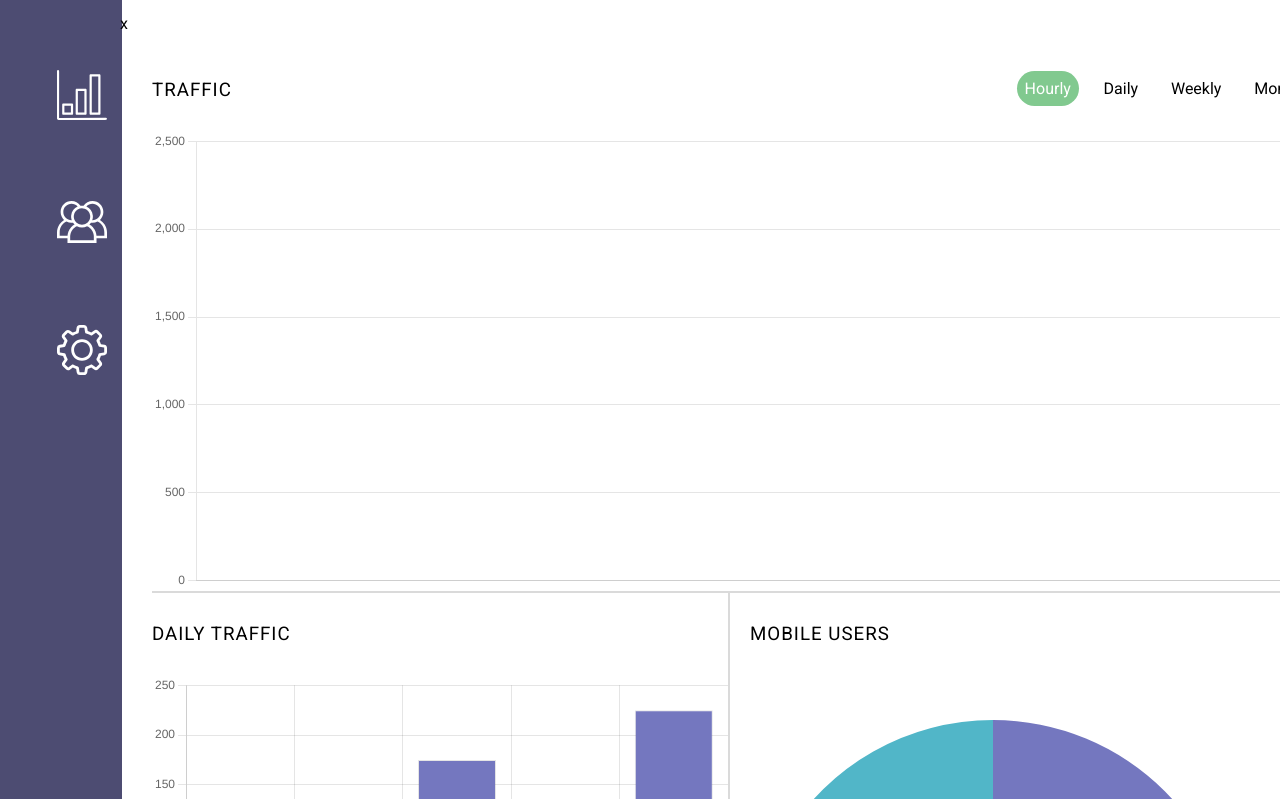
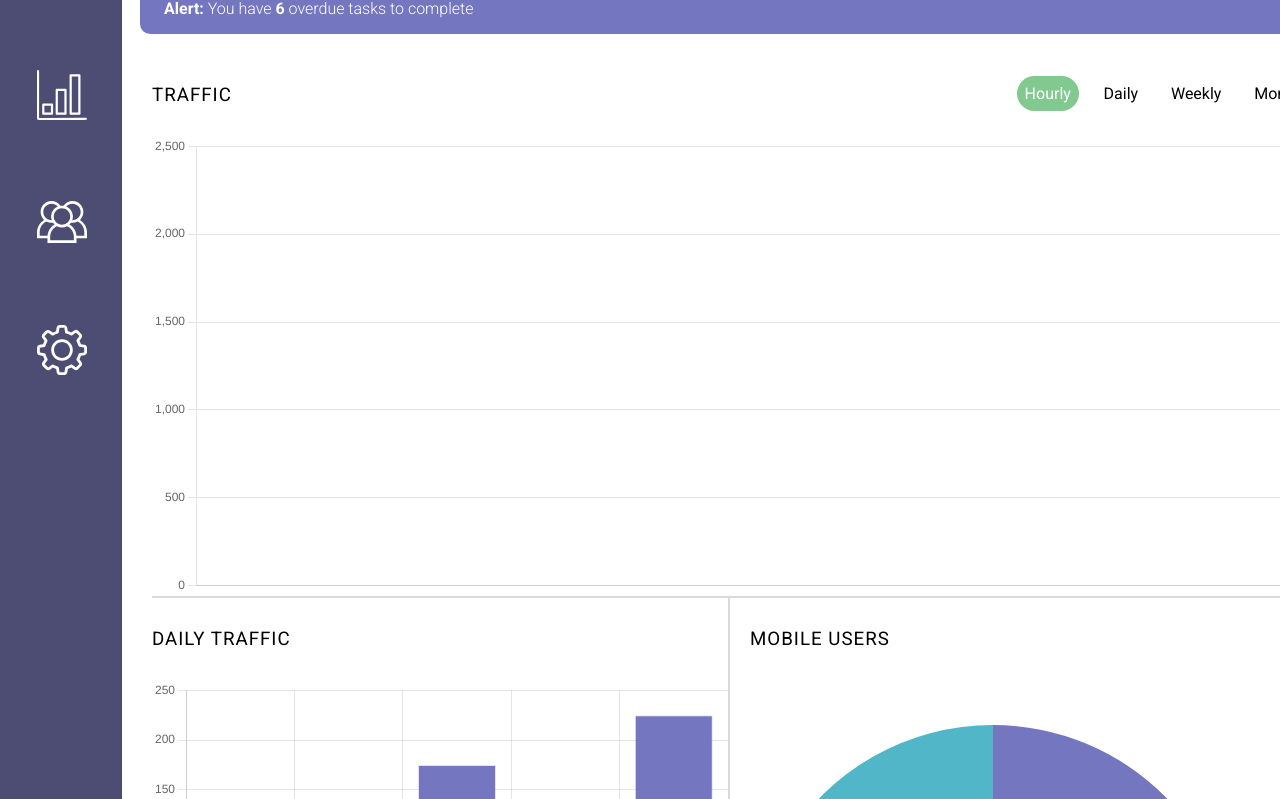
Before and after one commit to Sherita-M/web_app_dashboard, a website: page index.html in a window 1280 px wide. Shown: the part 186-985 px from the top of the page. Drawn offline with nearby package versions, Linux system fonts and the light colour scheme.

Commit message:
Updated css file with alert banner styles

```diff
--- a/css/styles.css
+++ b/css/styles.css
@@ -407,6 +407,21 @@ select {
 	width: 95vw;
 }
 
+/* Alert Banner Styles */
+
+.alert-banner {
+	/* width: 300px; */
+	display: flex;
+	justify-content: space-between;
+	align-items: center;
+	background-color: var(--purple);
+	margin: 20px;
+	padding: 0 1.5rem;
+	border-radius: 10px;
+	color: var(--white);
+	font-weight: 300;
+}
+
 
 @media (min-width: 768px) {
 	.grid-container {
@@ -456,6 +471,7 @@ select {
 
 	img.svg {
 		margin: 30%;
+		padding: 0;
 	}
 
 
--- a/index.html
+++ b/index.html
@@ -72,7 +72,7 @@
         <div class="tab"></div>
       </div>
       <!-- alert bar -->
-      <div class="alert" id="alert">
+      <div id="alert">
         <!-- JS will insert alert here -->
       </div>
       <!-- traffic graphic chart -->
```
